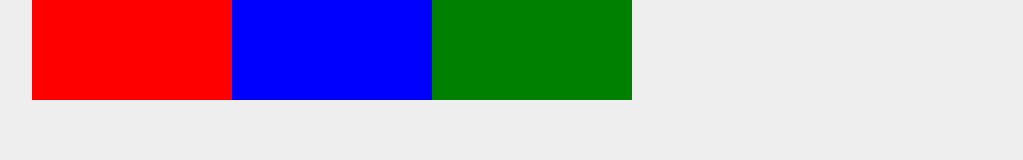
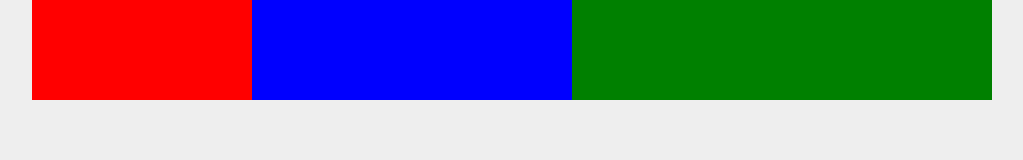
Before and after one commit to briansimiyuj/Flex-Box-Class, a plain HTML site: page index.html in a window 1280 px wide. Shown: the whole page, without its empty margins (128-1151 px from the left). Drawn offline with Linux system fonts and the light colour scheme.

Commit message:
Different starting width, same growth rate, different ending width

```diff
--- a/style.css
+++ b/style.css
@@ -20,17 +20,20 @@ body{
 
 .box{
     height: 100px;
-    flex-basis: 200px;
+    flex-grow: 1;
 }
 
 .one{
     background: red;
+    flex-basis: 100px;
 }
 
 .two{
     background: blue;
+    flex-basis: 200px;
 }
 
 .three{
     background: green;
+    flex-basis: 300px;
 }
```
